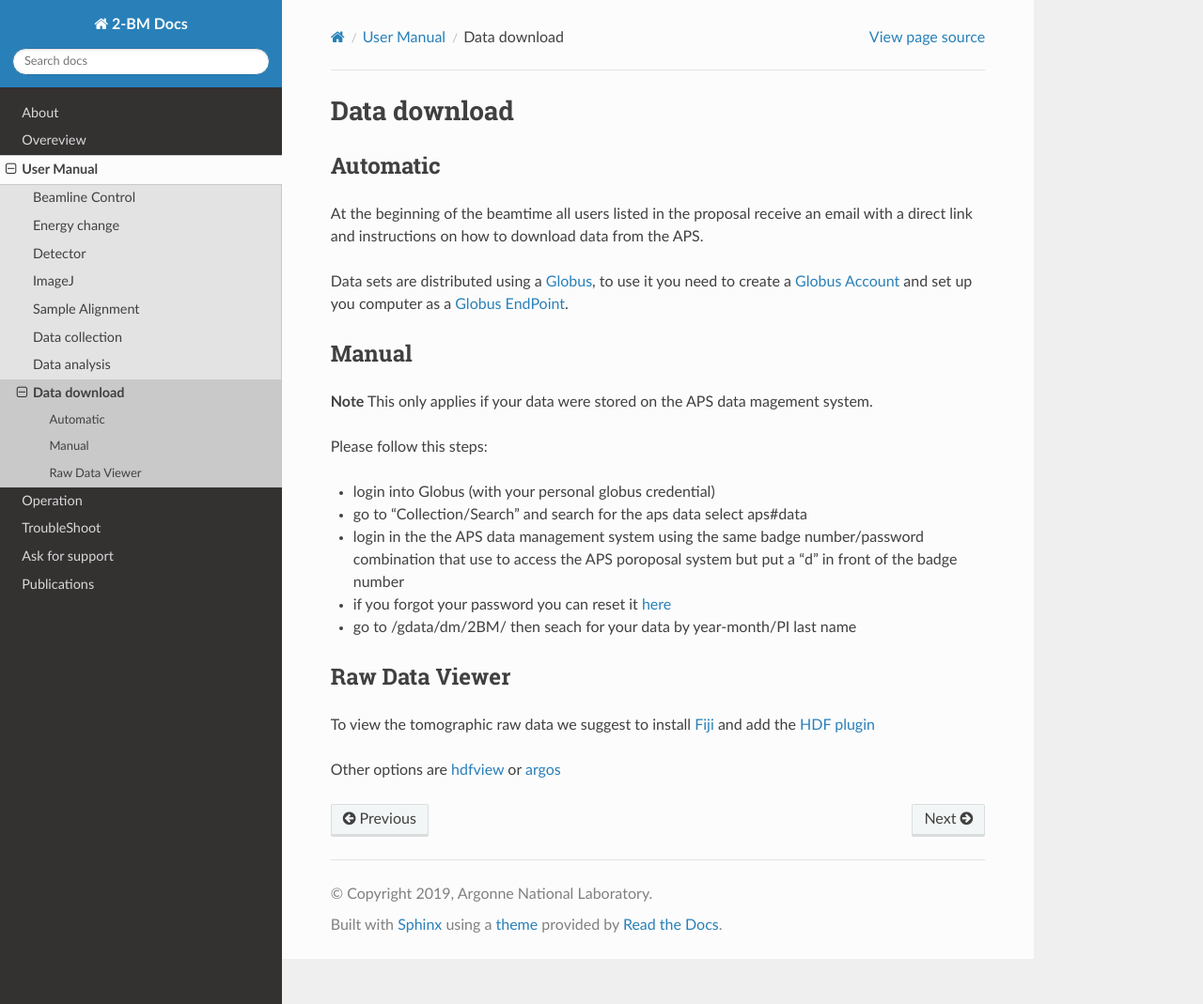
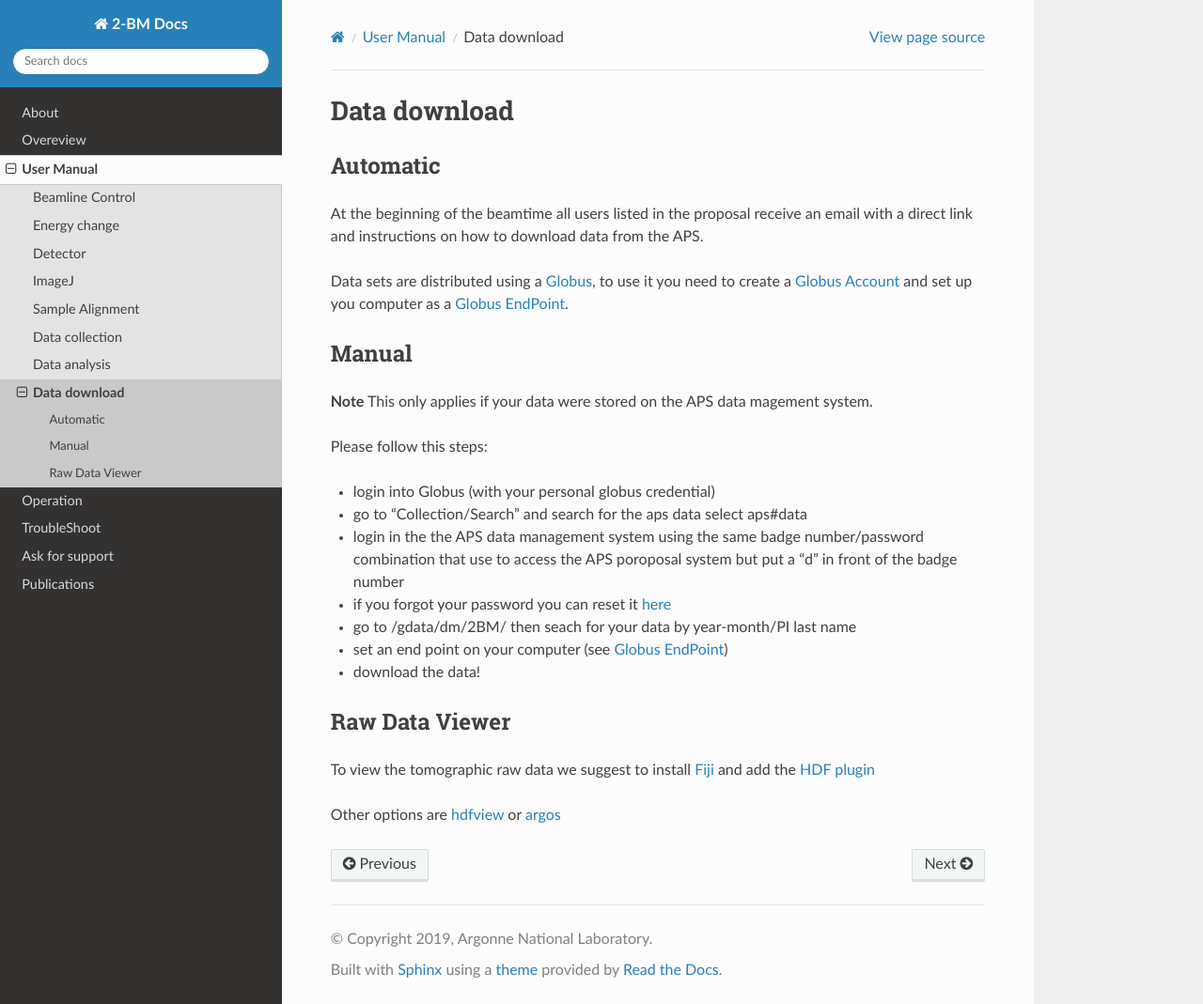
Before and after one commit to xray-imaging/2bm-docs, a Sphinx documentation site: the page built from docs/source/user/item_007.rst, in a window 1280 px wide and 1069 px high. Shown: the whole window at 94% size. Built offline with Sphinx 7.4.7 and the Read the Docs theme 2.0.0, drawn with Linux system fonts in a browser that asks for light colours; the version number could not be read and is left out.

Commit message:
update data download

```diff
--- a/docs/source/user/item_007.rst
+++ b/docs/source/user/item_007.rst
@@ -22,6 +22,9 @@ Please follow this steps:
 - login in the the APS data management system using the same badge number/password combination that use to access the APS poroposal system but put a "d" in front of the badge number
 - if you forgot your password you can reset it `here <https://beam.aps.anl.gov/pls/apsweb/forgot_password.start_process>`_
 - go to /gdata/dm/2BM/ then seach for your data by year-month/PI last name
+- set an end point on your computer (see `Globus EndPoint <https://www.globus.org/globus-connect-personal>`_)
+- download the data!
+
 
 
 Raw Data Viewer
```
